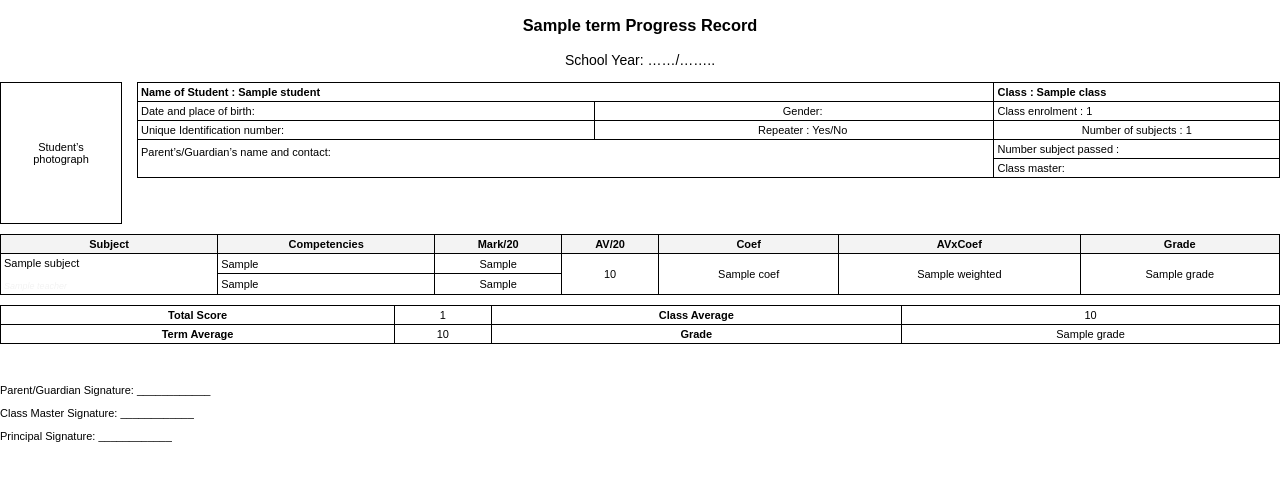
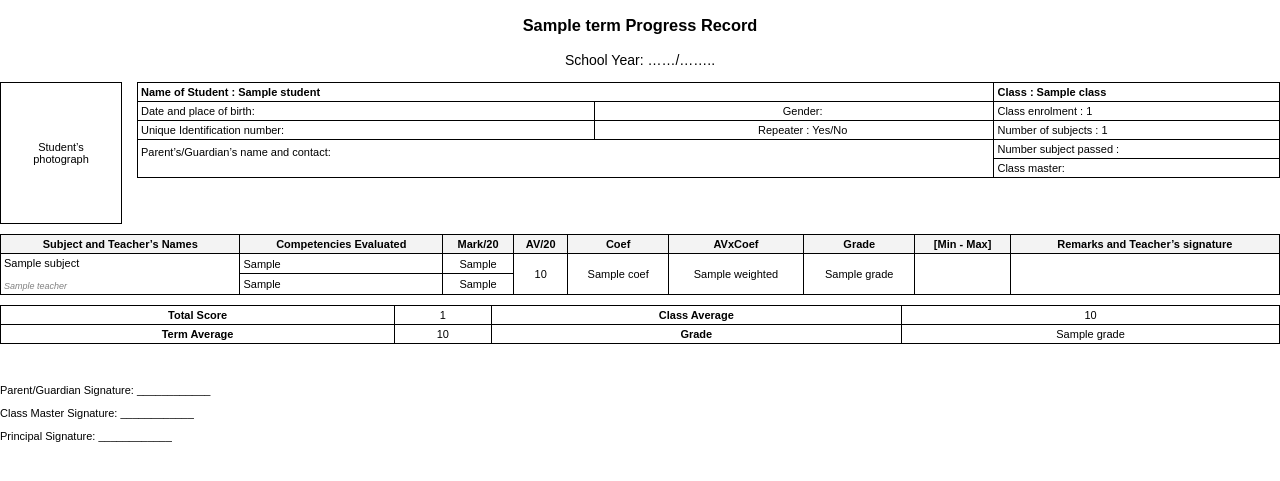
Before and after one commit to checarlson/report-backend, a Python web app: template templates/report_card.html in a window 1280 px wide. Shown: the part 122-603 px from the top of the page. Run offline with Jinja, Linux system fonts and the light colour scheme; the template is opened without the code that fills it: most values are stand-ins (such as "Sample title", 1, 10 or a date in 2020).

Commit message:
html update 4

```diff
--- a/templates/report_card.html
+++ b/templates/report_card.html
@@ -122,9 +122,9 @@
             text-align: left;
             font-size: 9px; /* Further reduced for italic text */
             font-style: italic;
-            color: #f3f3f3; /* Changed to color for better visibility */
+            color: #808080; /* Changed to color for better visibility */
             /*background: #f3f3f3;*/
-            text-decoration-color: #f3f3f3;
+            /* text-decoration-color: #f3f3f3; */
     }
 
 
@@ -320,7 +320,7 @@
                 <td style="width: 35%; padding-left: 20px;">
                     Repeater : Yes/No
                 </td>
-                <td style="width: 25%;">Number of subjects : {{ student.subjects|length }}</td>
+                <td style="width: 25%;"><div class="subject">Number of subjects : {{ student.subjects|length }}</div></td>
             </tr>
             <tr>
                 <td colspan="2" rowspan="3"><div class="subject">
@@ -338,13 +338,15 @@
     <table>
       <thead>
         <tr>
-          <th>Subject</th>
-          <th>Competencies</th>
+          <th>Subject and Teacher’s Names</th>
+          <th>Competencies Evaluated</th>
           <th>Mark/20</th>
           <th>AV/20</th>
           <th>Coef</th>
           <th>AVxCoef</th>
           <th>Grade</th>
+          <th>[Min - Max]</th>
+          <th>Remarks and Teacher’s signature</th>
         </tr>
       </thead>
       <tbody>
@@ -357,6 +359,8 @@
           <td rowspan="2">{{ subject.coef }}</td>
           <td rowspan="2">{{ subject.weighted }}</td>
           <td rowspan="2">{{ subject.grade }}</td>
+          <td rowspan="2"></td>
+          <td rowspan="2"></td>
         </tr>
         <tr>
           <td><div class="subject">{{ subject.comp2 }}</div></td>
```
